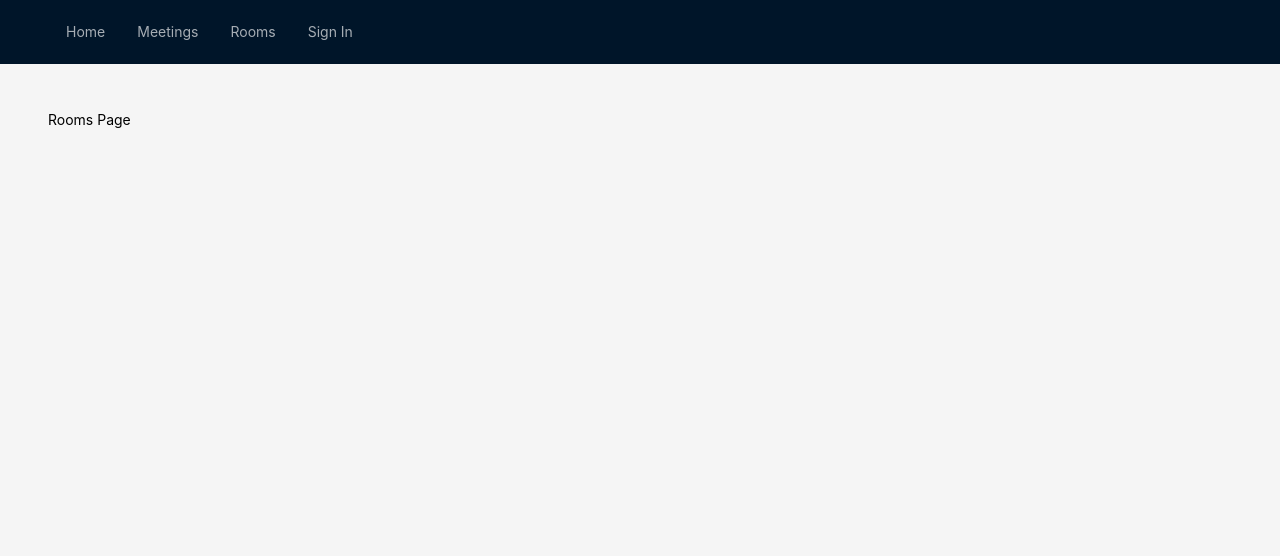
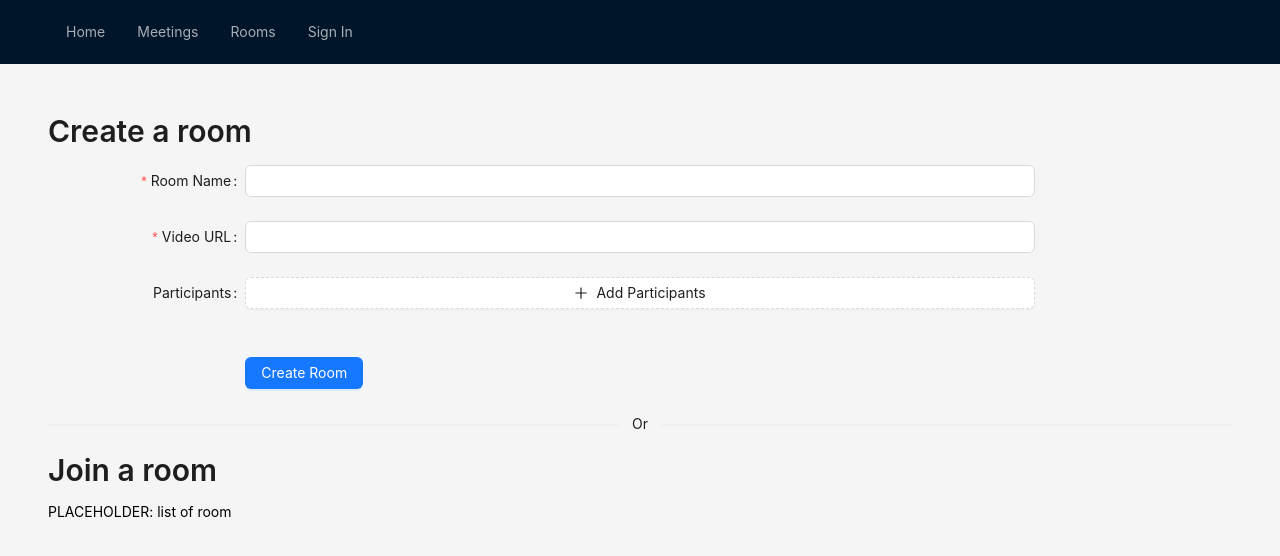
Before and after one commit to xindixu/zoomflix, a Next.js app: page /rooms in a window 1280 px wide. Shown: the top 556 px of the page. Built offline with nearby package versions, Linux system fonts and the light colour scheme.

Commit message:
feat(room): create room form

```diff
--- /dev/null
+++ b/components/room/form.tsx
@@ -0,0 +1,107 @@
+import React, { useEffect } from "react"
+import { Form, Input, Button, Space } from "antd"
+import { MinusCircleOutlined, PlusOutlined } from "@ant-design/icons"
+
+type TProps = {
+  onSubmit: (value: any) => void
+  initialValues?: {
+    name: string
+    videoURL: string
+    participants: {
+      name: string
+      email: string
+    }[]
+  }
+}
+
+const RoomForm = ({ onSubmit, initialValues }: TProps) => {
+  const [form] = Form.useForm()
+
+  const onFinish = (values) => {
+    onSubmit(values)
+  }
+
+  const onFinishFailed = (errorInfo) => {
+    console.error("Failed:", errorInfo)
+  }
+
+  useEffect(() => form.resetFields(), [form, initialValues])
+
+  return (
+    <Form
+      name="room"
+      labelCol={{ span: 4 }}
+      wrapperCol={{ span: 16 }}
+      initialValues={initialValues}
+      onFinish={onFinish}
+      onFinishFailed={onFinishFailed}
+      form={form}
+    >
+      <Form.Item label="Room Name" name="name" rules={[{ required: true }]}>
+        <Input />
+      </Form.Item>
+      <Form.Item
+        label="Video URL"
+        name="videoUrl"
+        rules={[{ required: true }, { type: "url" }]}
+      >
+        <Input />
+      </Form.Item>
+      <Form.Item label="Participants">
+        <Form.List name="participants">
+          {(fields, { add, remove }) => (
+            <>
+              {fields.map(({ key, name, ...restField }) => (
+                <Space
+                  key={key}
+                  style={{ display: "flex", marginBottom: 8 }}
+                  align="baseline"
+                >
+                  <Form.Item
+                    {...restField}
+                    name={[name, "name"]}
+                    label="Name"
+                    rules={[{ required: true }]}
+                  >
+                    <Input />
+                  </Form.Item>
+                  <Form.Item
+                    {...restField}
+                    name={[name, "email"]}
+                    label="Email"
+                    rules={[{ required: true }, { type: "email" }]}
+                  >
+                    <Input />
+                  </Form.Item>
+                  <MinusCircleOutlined onClick={() => remove(name)} />
+                </Space>
+              ))}
+              <Form.Item>
+                <Button
+                  type="dashed"
+                  onClick={() => add()}
+                  block
+                  icon={<PlusOutlined />}
+                >
+                  Add Participants
+                </Button>
+              </Form.Item>
+            </>
+          )}
+        </Form.List>
+      </Form.Item>
+      <Form.Item
+        wrapperCol={{
+          offset: 4,
+          span: 16,
+        }}
+      >
+        <Button type="primary" htmlType="submit">
+          Create Room
+        </Button>
+      </Form.Item>
+    </Form>
+  )
+}
+
+export default RoomForm
--- a/pages/rooms.tsx
+++ b/pages/rooms.tsx
@@ -1,7 +1,35 @@
+import { Divider, Typography } from "antd"
 import type { NextPage } from "next"
+import { useRouter } from "next/router"
+
+import RoomForm from "../components/room/form"
+
+const { Title } = Typography
+const fackAPI = (values) =>
+  new Promise((resolve) => {
+    console.log(values)
+    resolve(100)
+  })
 
 const Rooms: NextPage = () => {
-  return <div>Rooms Page</div>
+  const router = useRouter()
+
+  return (
+    <>
+      <Title level={2}>Create a room</Title>
+      <RoomForm
+        onSubmit={(values) => {
+          // TODO: call api to create room
+          fackAPI(values).then((id) => {
+            router.push(`/rooms/${id}`)
+          })
+        }}
+      />
+      <Divider plain> Or </Divider>
+      <Title level={2}>Join a room</Title>
+      <p>PLACEHOLDER: list of room</p>
+    </>
+  )
 }
 
 export default Rooms
```
Also changed, not shown: pages/rooms/[id].tsx (added, +20 -0 lines).
